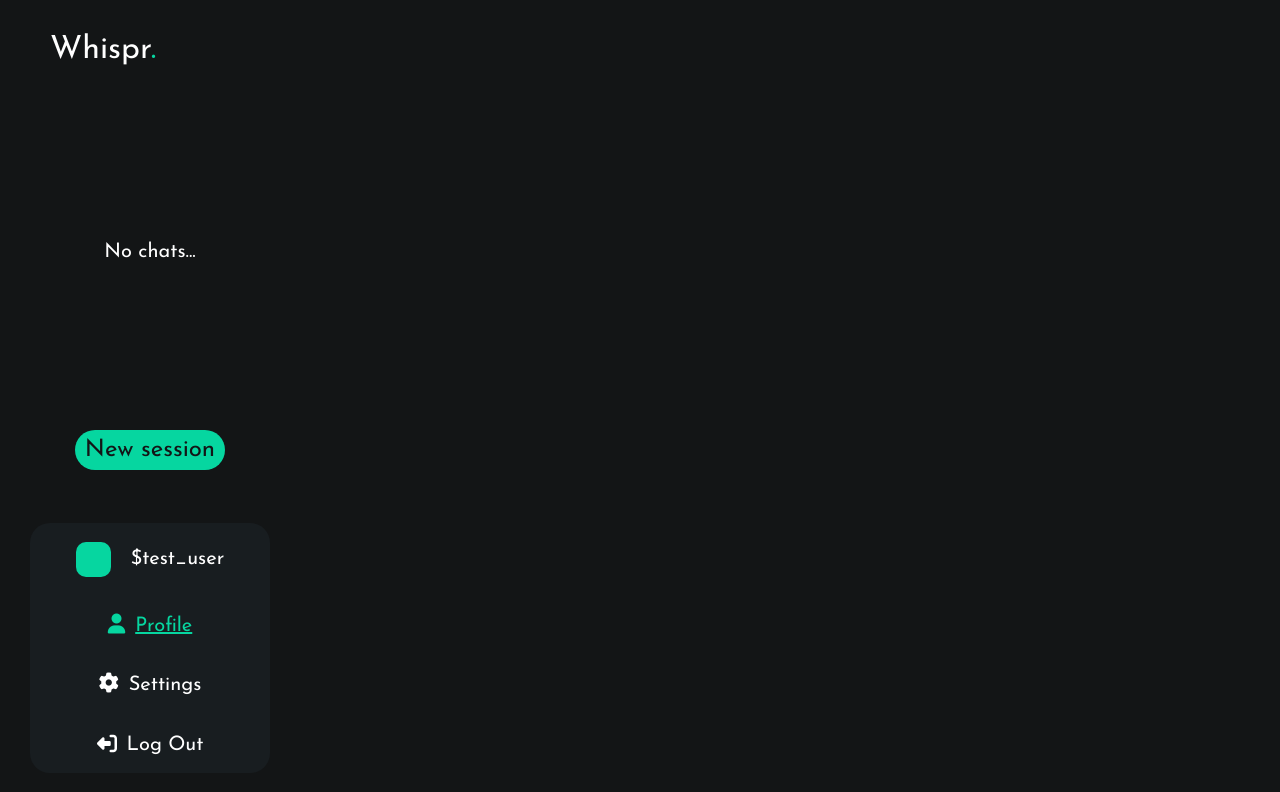
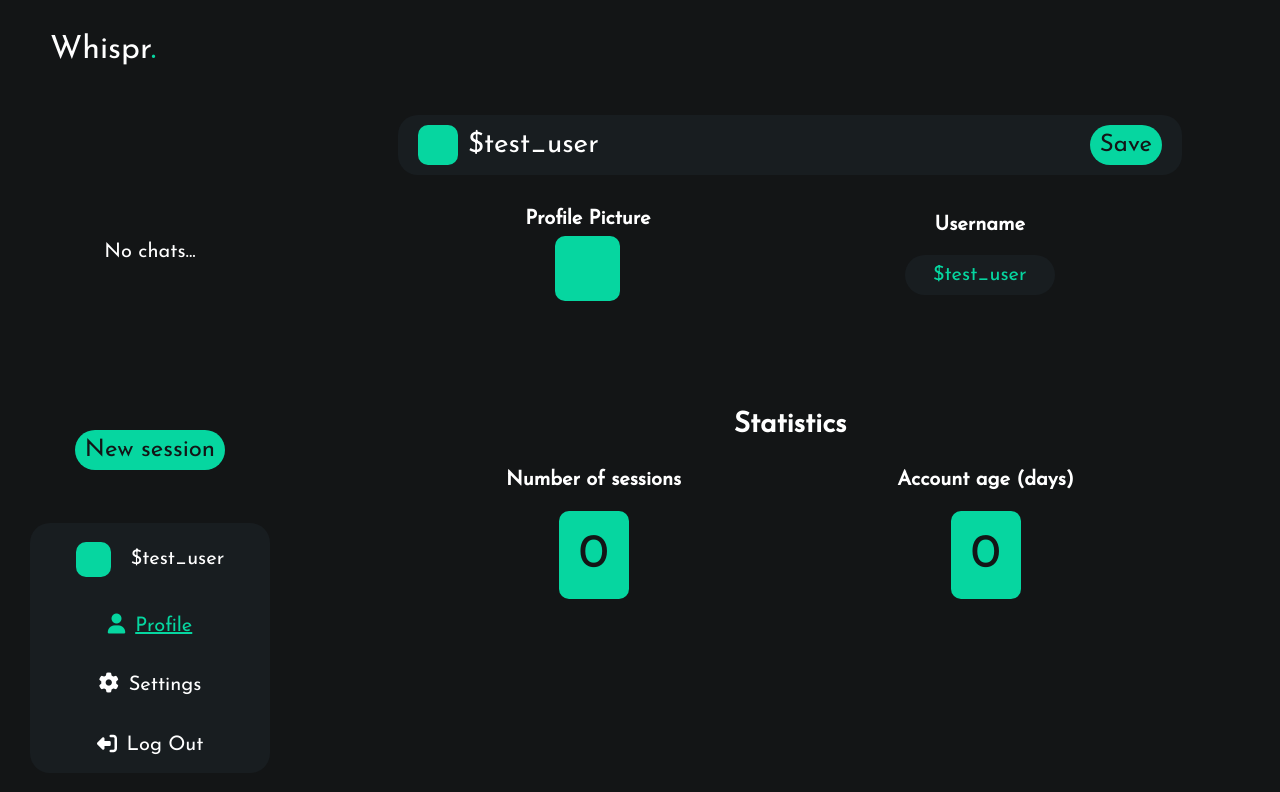
Before and after one commit to KacperTomasiak/Whispr, a SvelteKit app in the folder frontend/: page /profile in a window 1280 px wide. Shown: the top 792 px of the page. Built offline with nearby package versions, Linux system fonts and the light colour scheme.

Commit message:
Update the profile page

```diff
--- a/frontend/src/components/Content.svelte
+++ b/frontend/src/components/Content.svelte
@@ -1,5 +1,7 @@
 <script lang="ts">
   import NewSession from "./NewSession.svelte";
+  import UserInformation from "./UserInformation.svelte";
+  import Statistics from "./Statistics.svelte";
 
   export let option: string;
 </script>
@@ -7,6 +9,9 @@
 <div>
   {#if option == "none"}
     <NewSession />
+  {:else if option == "profile"}
+    <UserInformation />
+    <Statistics />
   {/if}
 </div>
 
@@ -16,6 +21,7 @@
     height: 100%;
     display: flex;
     align-items: center;
-    justify-content: center;
+    justify-content: flex-start;
+    flex-direction: column;
   }
 </style>
--- a/frontend/src/components/NewSession.svelte
+++ b/frontend/src/components/NewSession.svelte
@@ -73,5 +73,6 @@
     font-size: 2rem;
     outline: none;
     text-align: center;
+    resize: none;
   }
 </style>
--- /dev/null
+++ b/frontend/src/components/Statistics.svelte
@@ -0,0 +1,60 @@
+<div id="content-wrapper">
+  <h2>Statistics</h2>
+  <div id="statistics">
+    <div id="number-of-sessions">
+      <h3>Number of sessions</h3>
+      <div class="block">0</div>
+    </div>
+    <div id="account-age">
+      <h3>Account age (days)</h3>
+      <div class="block">0</div>
+    </div>
+  </div>
+</div>
+
+<style>
+  #content-wrapper {
+    width: 100%;
+    height: 220px;
+    display: flex;
+    align-items: center;
+    justify-content: space-around;
+    flex-direction: column;
+    margin-top: 80px;
+  }
+
+  h2 {
+    font-size: 2.8rem;
+  }
+
+  #statistics {
+    width: 80%;
+    height: 150px;
+    display: flex;
+    align-items: center;
+    justify-content: space-around;
+  }
+
+  h3 {
+    font-size: 2rem;
+  }
+
+  #number-of-sessions,
+  #account-age {
+    display: flex;
+    align-items: center;
+    justify-content: space-around;
+    flex-direction: column;
+    height: 100%;
+  }
+
+  .block {
+    background-color: #06d6a0;
+    color: #131516;
+    width: auto;
+    height: auto;
+    padding: 20px;
+    border-radius: 10px;
+    font-size: 4.8rem;
+  }
+</style>
--- /dev/null
+++ b/frontend/src/components/UserInformation.svelte
@@ -0,0 +1,100 @@
+<script lang="ts">
+  import Button from "./Button.svelte";
+</script>
+
+<div id="content-wrapper">
+  <div id="user">
+    <div id="profile-picture" />
+    <div id="nickname">$test_user</div>
+    <Button message="Save" isActive={true} link="none" />
+  </div>
+  <div id="information">
+    <div id="picture">
+      <h3>Profile Picture</h3>
+      <div class="block" />
+    </div>
+    <div id="username">
+      <h3>Username</h3>
+      <input
+        type="text"
+        name="username"
+        id="username-input"
+        value="$test_user"
+      />
+    </div>
+  </div>
+</div>
+
+<style>
+  #content-wrapper {
+    width: 100%;
+    height: 220px;
+    display: flex;
+    align-items: center;
+    justify-content: space-around;
+    flex-direction: column;
+  }
+
+  #user {
+    width: 80%;
+    height: 60px;
+    border-radius: 20px;
+    background-color: #181d20;
+    display: flex;
+    align-items: center;
+    justify-content: flex-start;
+    padding: 0px 20px;
+  }
+
+  #profile-picture {
+    width: 40px;
+    height: 40px;
+    border-radius: 10px;
+    background-color: #06d6a0;
+    margin-right: 10px;
+  }
+
+  #nickname {
+    font-size: 2.8rem;
+    flex: 1;
+  }
+
+  #information {
+    width: 80%;
+    display: flex;
+    align-items: center;
+    justify-content: space-around;
+  }
+
+  #picture,
+  #username {
+    display: flex;
+    align-items: center;
+    justify-content: space-around;
+    flex-direction: column;
+    height: 100px;
+  }
+
+  h3 {
+    font-size: 2rem;
+  }
+
+  .block {
+    background-color: #06d6a0;
+    width: 65px;
+    height: 65px;
+    border-radius: 10px;
+  }
+
+  input {
+    border: none;
+    border-radius: 20px;
+    background-color: #181d20;
+    color: #06d6a0;
+    width: 150px;
+    height: 40px;
+    font-size: 2rem;
+    outline: none;
+    text-align: center;
+  }
+</style>
```
